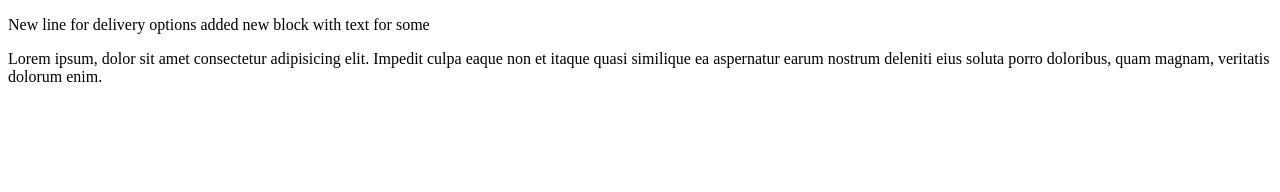
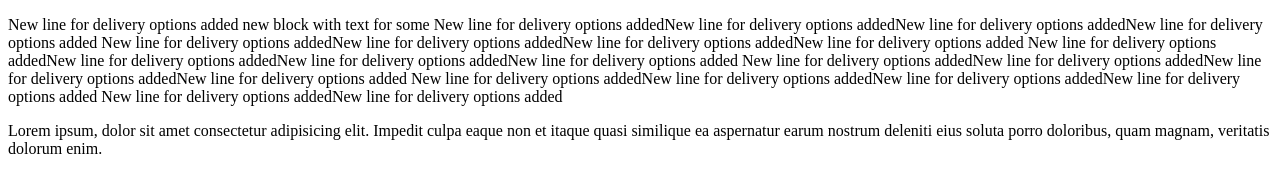
Before and after one commit to rumaru2020/module-3, a plain HTML site: page index.html in a window 1280 px wide. Drawn offline with Linux system fonts and the light colour scheme.

Commit message:
paragraph added

```diff
--- a/index.html
+++ b/index.html
@@ -10,6 +10,12 @@
     <p>
         New line for delivery options added
         new block with text for some
+        New line for delivery options addedNew line for delivery options addedNew line for delivery options addedNew line for delivery options added
+        New line for delivery options addedNew line for delivery options addedNew line for delivery options addedNew line for delivery options added
+        New line for delivery options addedNew line for delivery options addedNew line for delivery options addedNew line for delivery options added
+        New line for delivery options addedNew line for delivery options addedNew line for delivery options addedNew line for delivery options added
+        New line for delivery options addedNew line for delivery options addedNew line for delivery options addedNew line for delivery options added
+        New line for delivery options addedNew line for delivery options added
     </p>
     <p>
         Lorem ipsum, dolor sit amet consectetur adipisicing elit. Impedit culpa eaque non et itaque quasi
```
